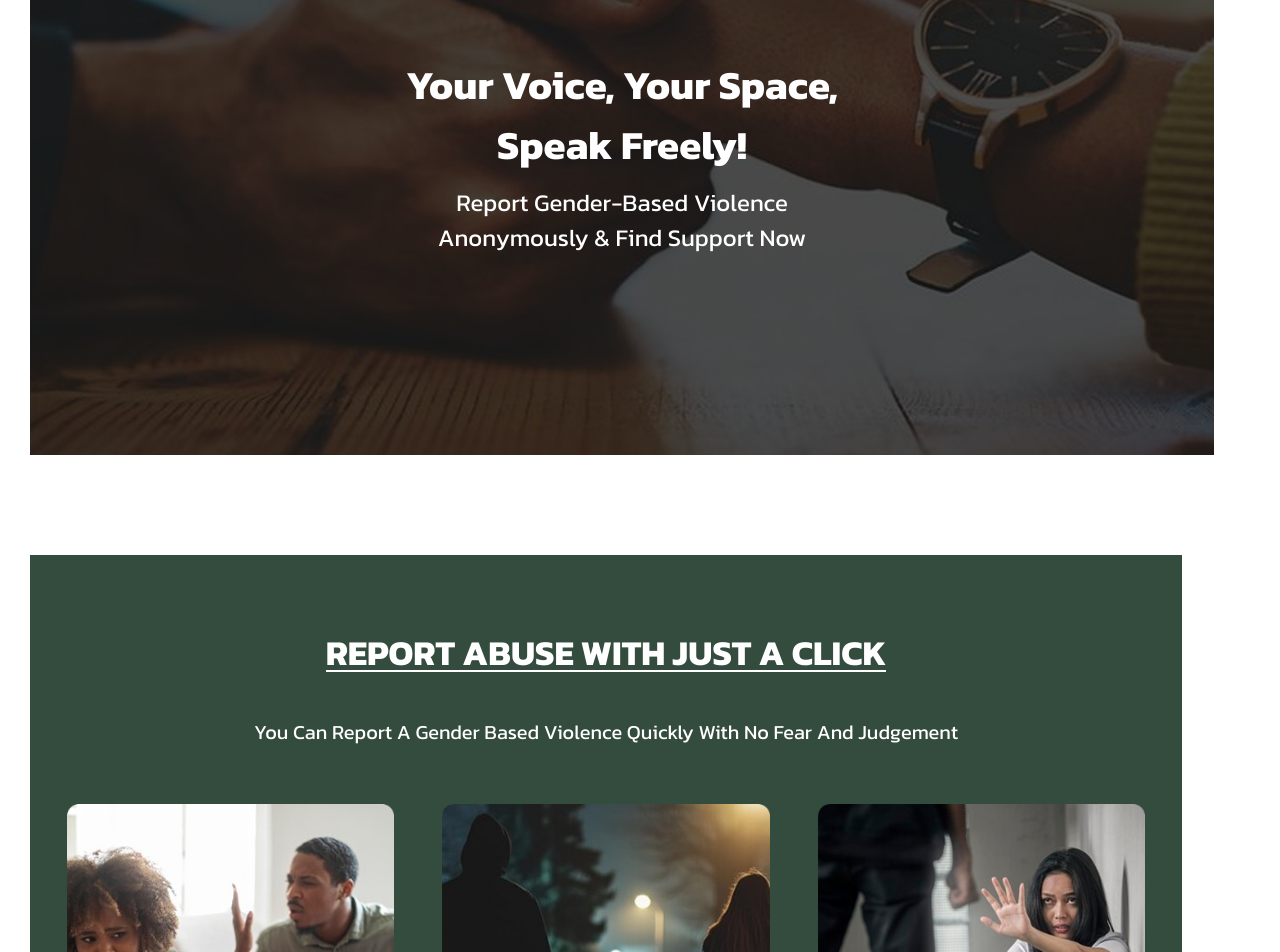
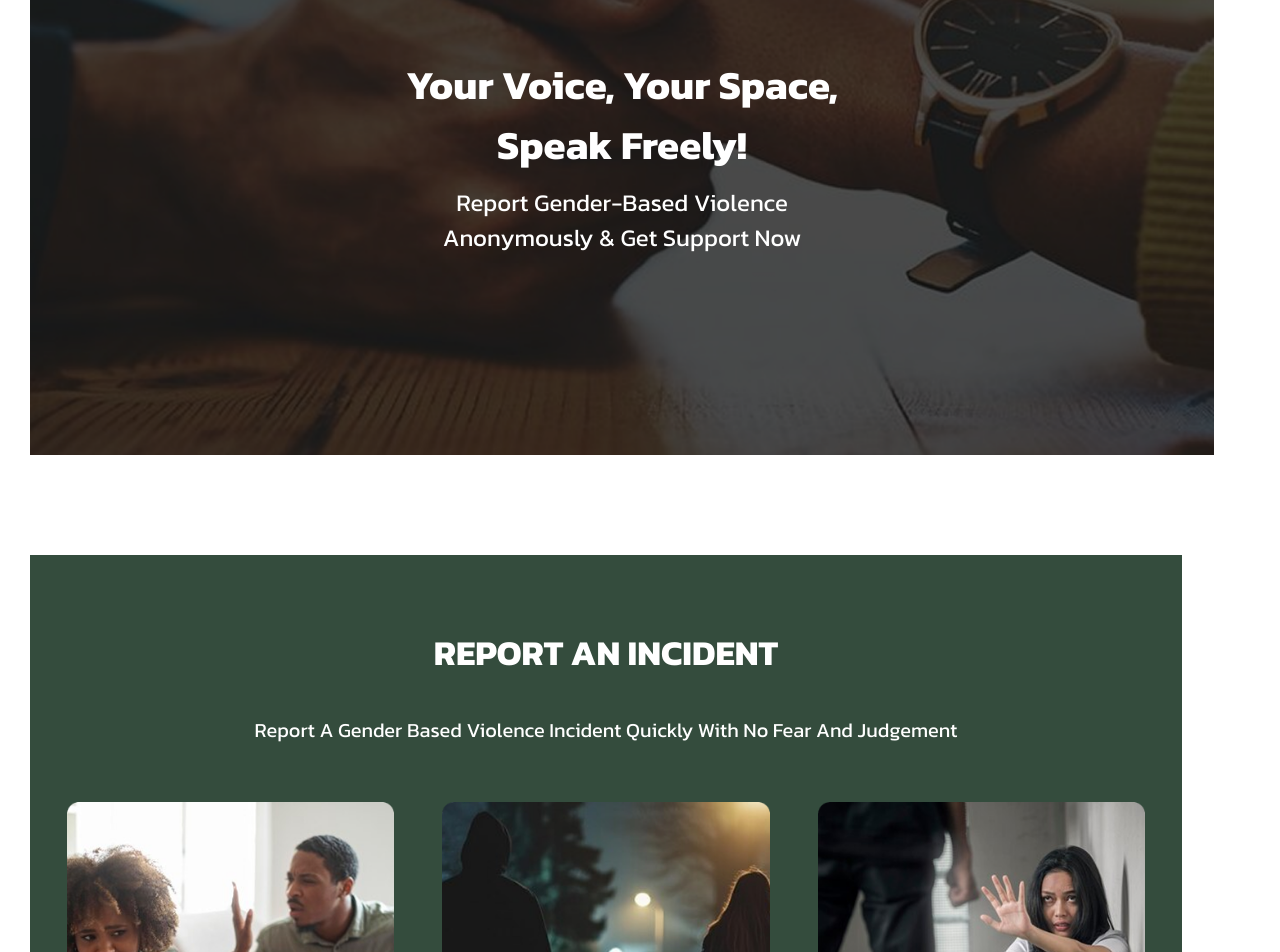
Before and after one commit to Skylark355/SafeSpace, a React (Vite) app: page / in a window 1280 px wide. Shown: the part 265-1217 px from the top of the page. Built offline with nearby package versions, Linux system fonts and the light colour scheme.

Commit message:
Working Feedback

```diff
--- a/src/Components/Hero/Hero.jsx
+++ b/src/Components/Hero/Hero.jsx
@@ -8,8 +8,7 @@ const heroData = [
   {
     image: HeroImage1,
     title: "Your Voice, Your Space, Speak Freely!",
-    description:
-      "Report Gender-Based Violence Anonymously & Find Support Now",
+    description: "Report Gender-Based Violence Anonymously & Get Support Now",
   },
   {
     image: HeroImage2,
--- a/src/Components/Report/Report.css
+++ b/src/Components/Report/Report.css
@@ -25,7 +25,7 @@
   color: #fff;
   line-height: 1;
   margin-bottom: 20px;
-  border-bottom: 2px solid #fff;
+  /* border-bottom: 2px solid #fff; */
 }
 .report-content p {
   text-transform: capitalize;
--- a/src/Components/Report/Report.jsx
+++ b/src/Components/Report/Report.jsx
@@ -6,8 +6,8 @@ function Report() {
     <div className="report" id="report">
       <div className="report-contents">
         <div className="report-content">
-          <h1>REPORT ABUSE WITH JUST A CLICK</h1>
-          <p>you can report a gender based violence quickly with no fear and judgement</p>
+          <h1>REPORT AN INCIDENT</h1>
+          <p>report a gender based violence incident quickly with no fear and judgement</p>
         </div>
 
         <div className="card">
```
